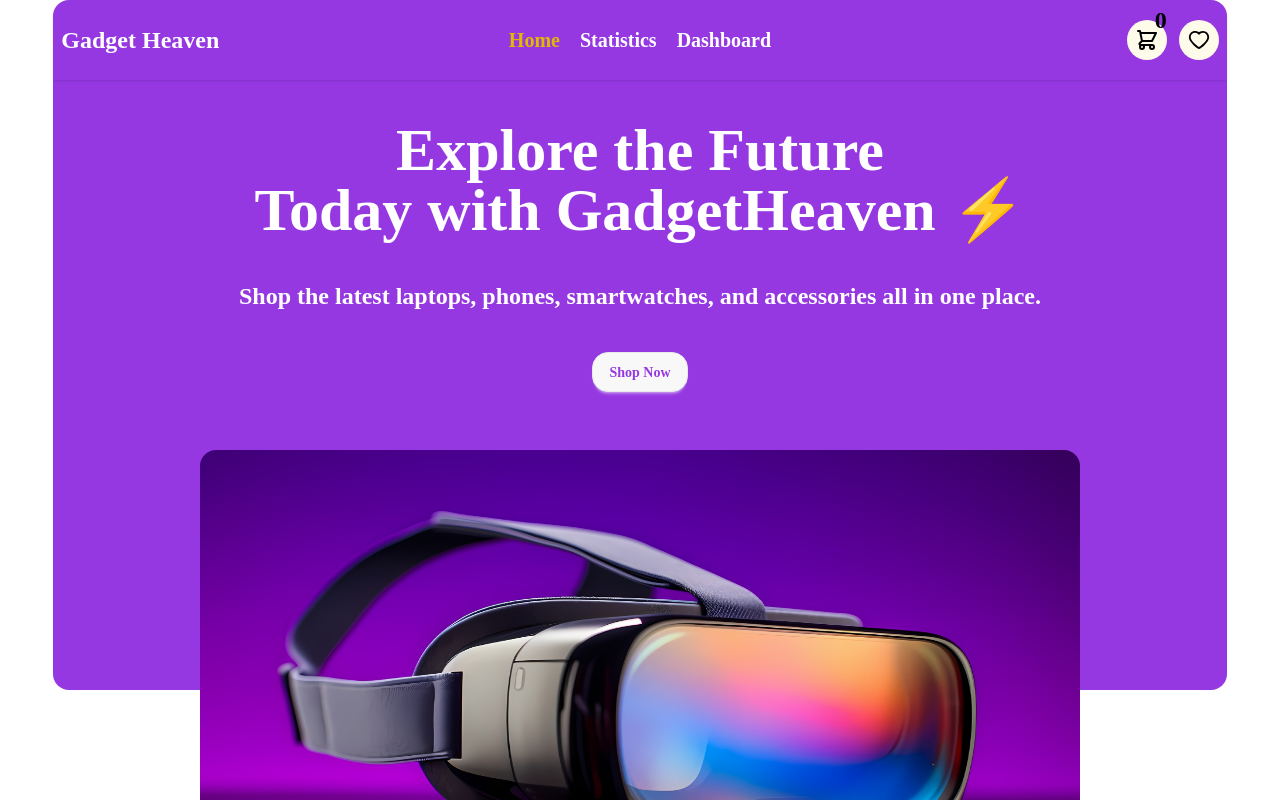
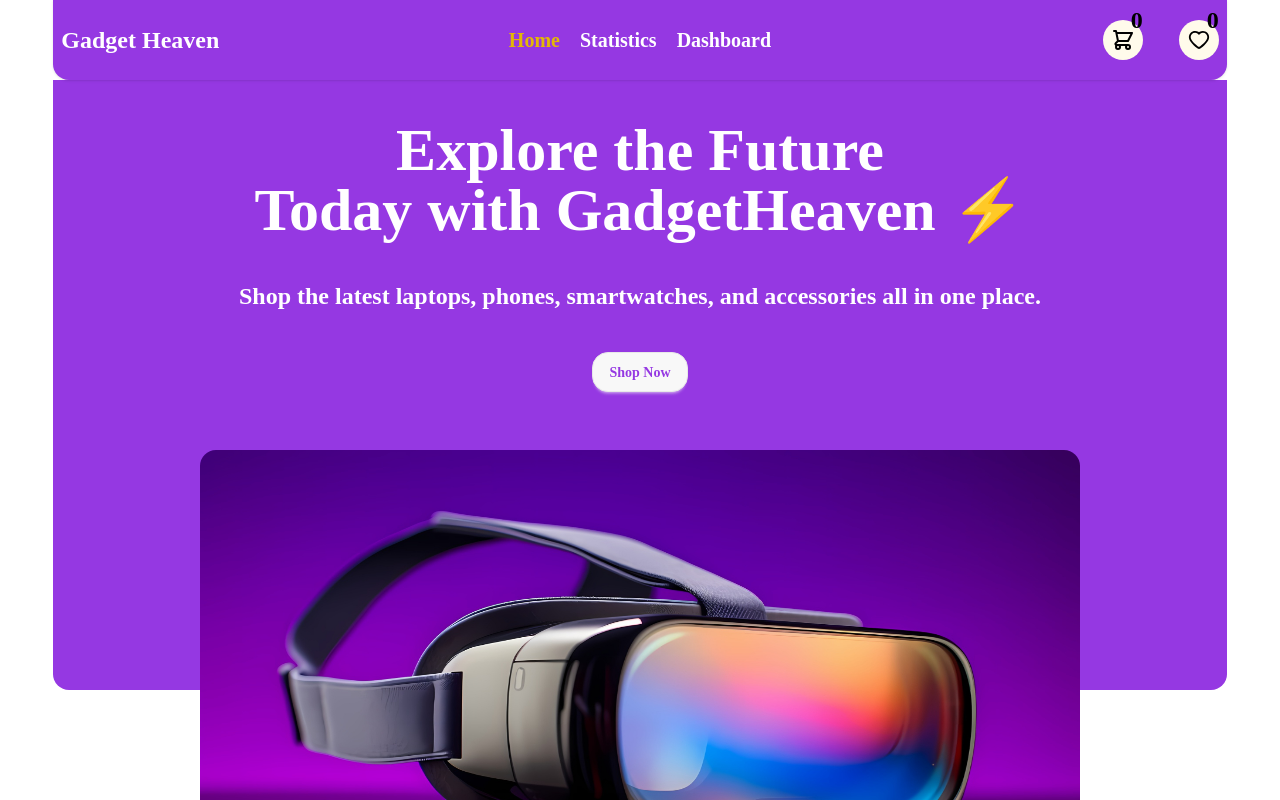
Before and after one commit to sadhin28/gadgetHeaven-A8, a React (Vite) app: page / in a window 1280 px wide. Shown: the top 800 px of the page. Built offline with nearby package versions, Linux system fonts and the light colour scheme.

Commit message:
add wish card

```diff
--- a/src/Components/Home/Home.jsx
+++ b/src/Components/Home/Home.jsx
@@ -24,7 +24,7 @@ const Home = () => {
                     <div className=' w-3/12 '>
                        <div id='gadeget-container' className='grid sticky top-25  gap-5 justify-items-center'>
                            {
-                           category.map(data=><NavLink className='bg-blue-100  hover:text-white hover:bg-[#9538E2] text-center card py-2 w-30' key={data.category} to={`/gadeget/${data.category}`}>{data.category}</NavLink>)
+                           category.map(data=><NavLink  className='bg-blue-100  hover:text-white hover:bg-[#9538E2] text-center card py-2 w-30' key={data.category} to={`/gadeget/${data.category}`}>{data.category}</NavLink>)
                             }
                        </div>
                     </div>
--- a/src/Components/Nav/NavBar.jsx
+++ b/src/Components/Nav/NavBar.jsx
@@ -3,17 +3,25 @@ import { HiOutlineShoppingCart } from "react-icons/hi";
 import { AiOutlineHeart } from "react-icons/ai";
 import '../Nav/Navbar.css'
 import { getStoredwhishesList } from "../tuilites";
+import { useEffect, useState } from "react";
 
 const Navbar = ({data}) => {
-    const wishdata=getStoredwhishesList()
-    console.log(wishdata)
+        const wishdata =getStoredwhishesList()
+    const [wish,setwish]=useState(0)
+    console.log(wish)
+    useEffect(()=>{
+
+    setwish(wishdata)
+
+    },[])
+
     const links =<>
          <NavLink to="/">Home</NavLink>
          <NavLink to="/Statistics">Statistics</NavLink>
          <NavLink to="/Dashboard">Dashboard</NavLink>
     </>
     return (
-        <div className="sticky  rounded-t-2xl shadow-sm h-20 top-0 z-20 navbar text-white bg-[#9538E2] duration-700  transform-border scale-3d  ">
+        <div className="sticky  rounded-b-2xl shadow-sm h-20 top-0 z-20 navbar text-white bg-[#9538E2] duration-700  transform-border scale-3d  ">
             <div className="navbar-start">
                 <div className="dropdown">
                     <div tabIndex={0} role="button" className="btn btn-ghost lg:hidden">
@@ -45,6 +53,9 @@ const Navbar = ({data}) => {
                             <HiOutlineShoppingCart />
 
                         </div>
+                        <div className="relative text-center   left-13 bottom-5">
+                             {wish.length}
+                         </div>
                         <div className="p-2 bg-amber-50 rounded-full">
                             <AiOutlineHeart />
 
```
